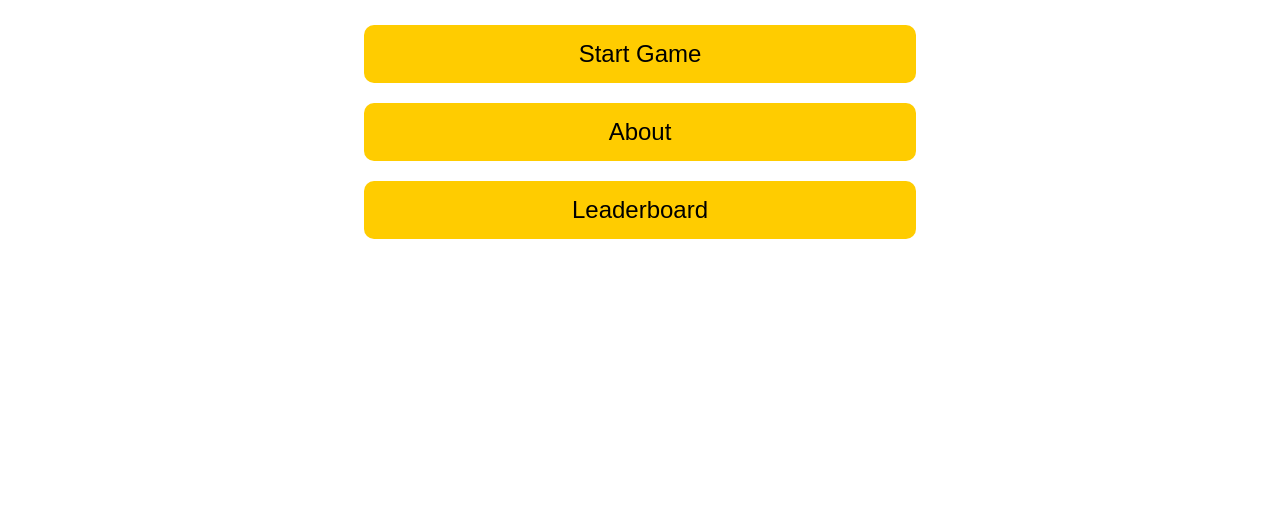
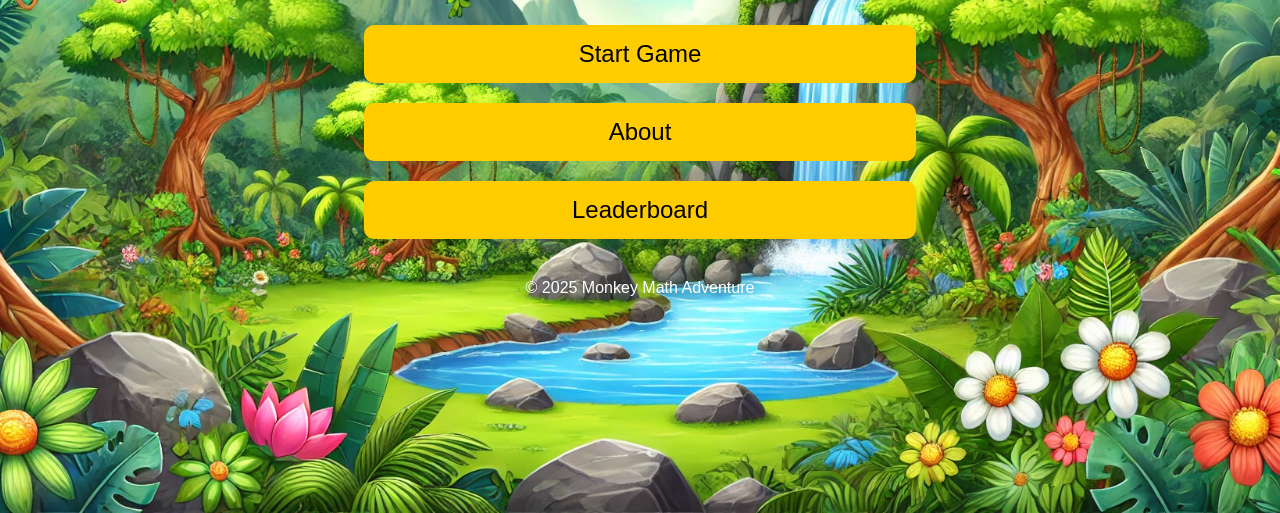
Before and after one commit to Sadeepa2001/MonkeyMathAdventure, a plain HTML site: page index.html in a window 1280 px wide. Shown: the part 287-800 px from the top of the page. Drawn offline with Linux system fonts and the light colour scheme.

Commit message:
update background image format in style.css

```diff
--- a/style.css
+++ b/style.css
@@ -6,7 +6,7 @@
 
   body {
     font-family: Arial, sans-serif;
-    background: url('images/Home (1).png') no-repeat center center fixed;  /* Your home page background image */
+    background: url('images/home.webp') no-repeat center center fixed;  /* Your home page background image */
     background-size: cover;
     height: 100vh;
     display: flex;
```
Also changed, not shown: images/home.webp (added).
